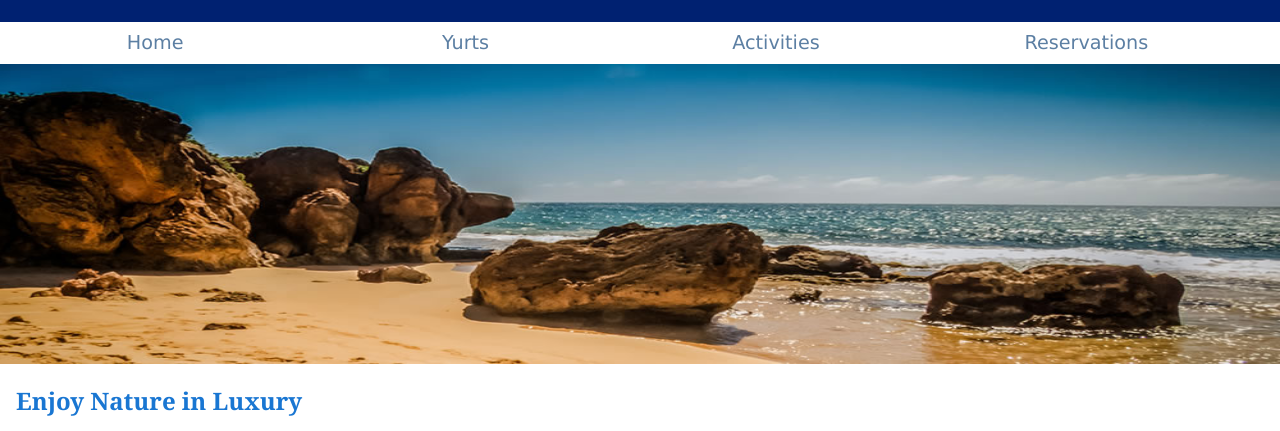
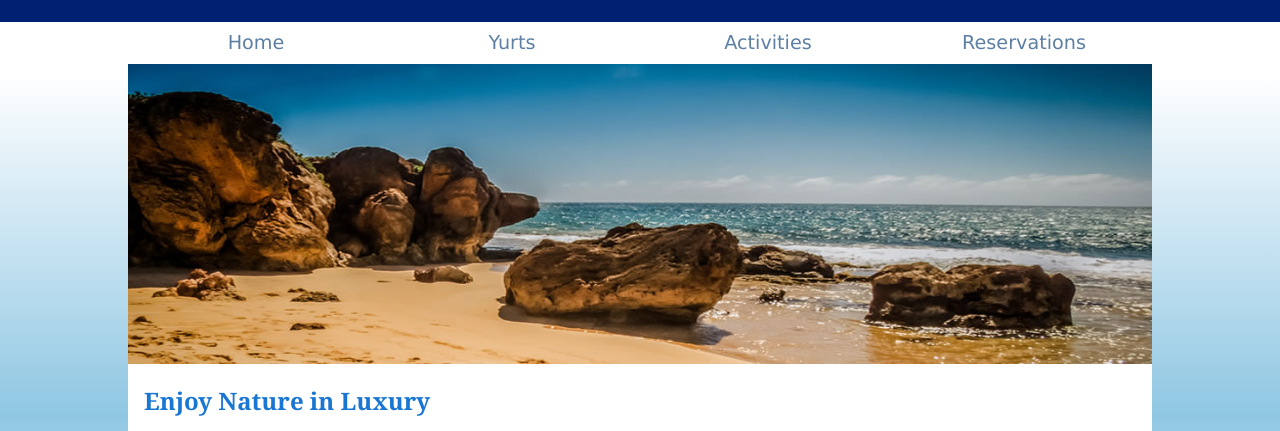
Before and after one commit to crittsc1/Lab_Rittschof, a plain HTML site: page index.html in a window 1280 px wide. Shown: the part 96-527 px from the top of the page. Drawn offline with Linux system fonts and the light colour scheme.

Commit message:
Lab 5 Solution  Changes to be committed: 	modified:   pacific.css

```diff
--- a/pacific.css
+++ b/pacific.css
@@ -213,3 +213,22 @@ nav a {
         background-size: 100% 100%;
     }
 }
+
+@media (min-width: 1024px) {
+    body {
+        height: 100%;
+        margin: 0;
+        background-image: linear-gradient(to bottom, #ffffff 20%, #90c7e3 60%, #ffffff 100%);
+        min-height: 100vh;
+    }
+
+    nav ul {
+        padding-left: 10%;
+        padding-right: 10%;
+    }
+
+    #wrapper {
+        margin: auto;
+        width: 80%;
+    }
+}
```
